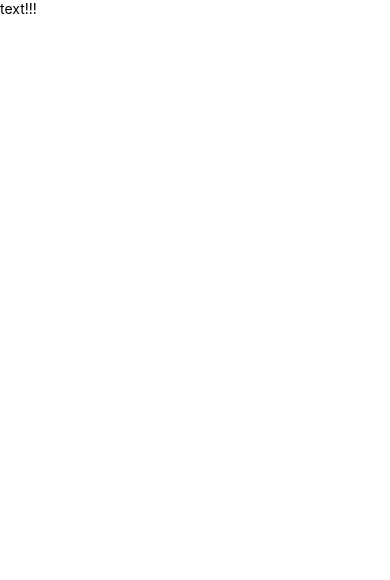
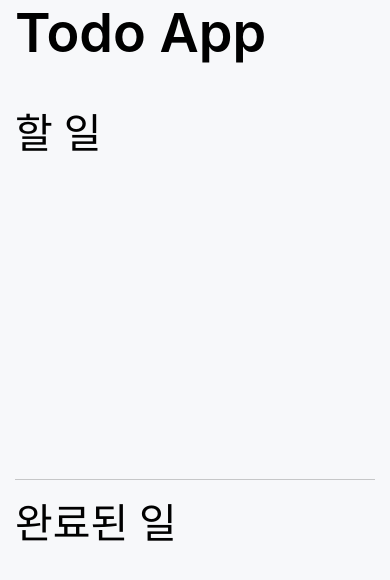
Before and after one commit to yiminwook/study-react-native, a React Native app in the folder TodoList/: screen / in a window 390 px wide. Shown: the top 580 px of the page. Built offline with nearby package versions, Linux system fonts and the light colour scheme.

Commit message:
Add: Main screen

```diff
--- a/TodoList/App.tsx
+++ b/TodoList/App.tsx
@@ -1,32 +1,12 @@
 import React from 'react';
-import { SafeAreaView, StatusBar, StyleSheet, Text } from 'react-native';
+import Main from './screens/Main';
 
 const App = () => {
   return (
-    <SafeAreaView>
-      <StatusBar />
-      <Text>text!!!</Text>
-    </SafeAreaView>
+    <>
+      <Main />
+    </>
   );
 };
 
-const styles = StyleSheet.create({
-  sectionContainer: {
-    marginTop: 32,
-    paddingHorizontal: 24,
-  },
-  sectionTitle: {
-    fontSize: 24,
-    fontWeight: '600',
-  },
-  sectionDescription: {
-    marginTop: 8,
-    fontSize: 18,
-    fontWeight: '400',
-  },
-  highlight: {
-    fontWeight: '700',
-  },
-});
-
 export default App;
--- a/TodoList/screens/Main.tsx
+++ b/TodoList/screens/Main.tsx
@@ -1,7 +1,51 @@
-import { View } from 'react-native';
+import React from 'react';
+import { SafeAreaView, StatusBar, StyleSheet, View, Text, useColorScheme, Platform } from 'react-native';
 
 const Main = () => {
-  return <View></View>;
+  const theme = useColorScheme();
+  return (
+    <SafeAreaView style={styles.container}>
+      <StatusBar animated={true} hidden={false} barStyle={theme === 'light' ? 'light-content' : 'dark-content'} />
+      <Text style={styles.pageTitle}>Todo App</Text>
+      <View style={styles.listView}>
+        <Text style={styles.listTitle}>할 일</Text>
+      </View>
+      <View style={styles.separator} />
+      <View style={styles.listView}>
+        <Text style={styles.listTitle}>완료된 일</Text>
+      </View>
+    </SafeAreaView>
+  );
 };
 
+const styles = StyleSheet.create({
+  container: {
+    flex: 1,
+    paddingTop: Platform.OS === 'android' ? 25 : 0,
+    backgroundColor: '#f7f8fa',
+  },
+  pageTitle: {
+    marginBottom: 35,
+    paddingHorizontal: 15,
+    fontSize: 54,
+    fontWeight: '600',
+  },
+  separator: {
+    marginHorizontal: 15,
+    marginTop: 25,
+    marginBottom: 10,
+    borderBottomWidth: 1,
+    borderBottomColor: 'rgba(0, 0, 0, 0.2)',
+  },
+  listView: {
+    flex: 1,
+  },
+  listTitle: {
+    marginBottom: 25,
+    paddingHorizontal: 15,
+    fontSize: 41,
+    fontWeight: '500',
+  },
+});
+
 export default Main;
```
Also changed, not shown: TodoList/index.js (+2 -6 lines).
